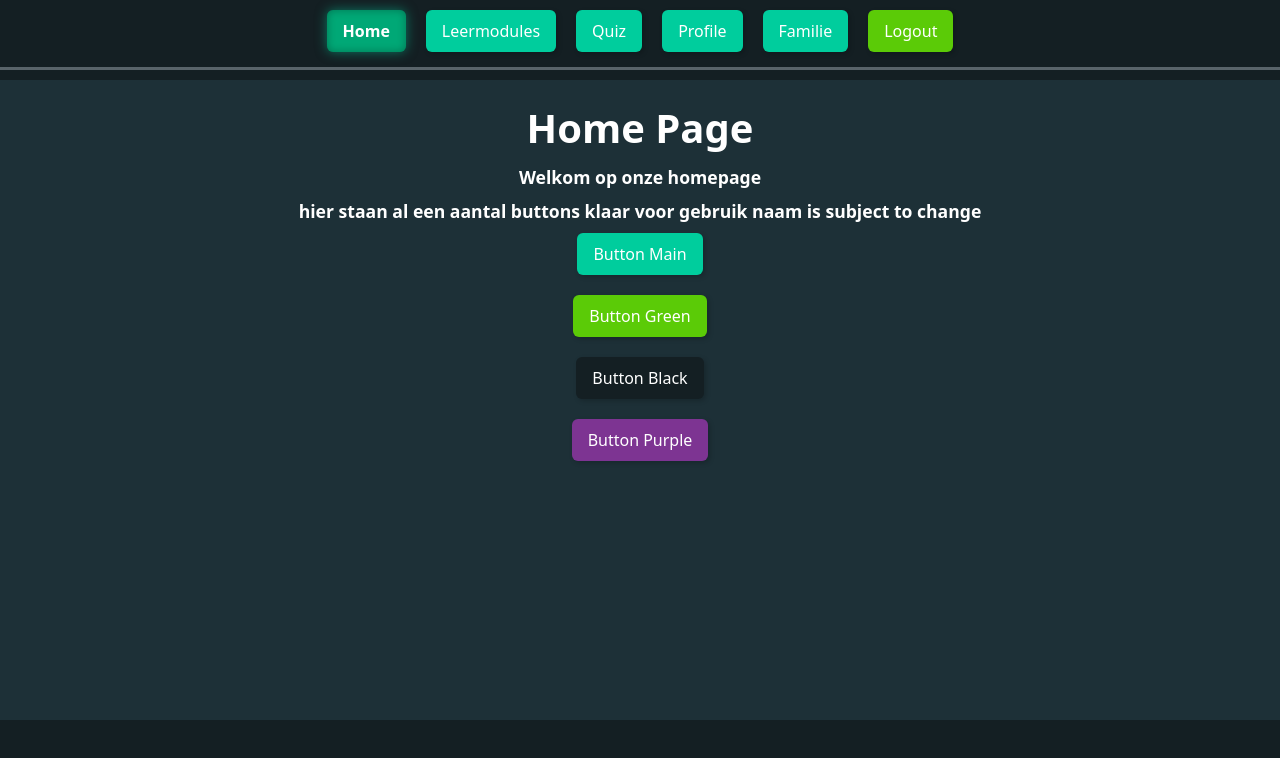
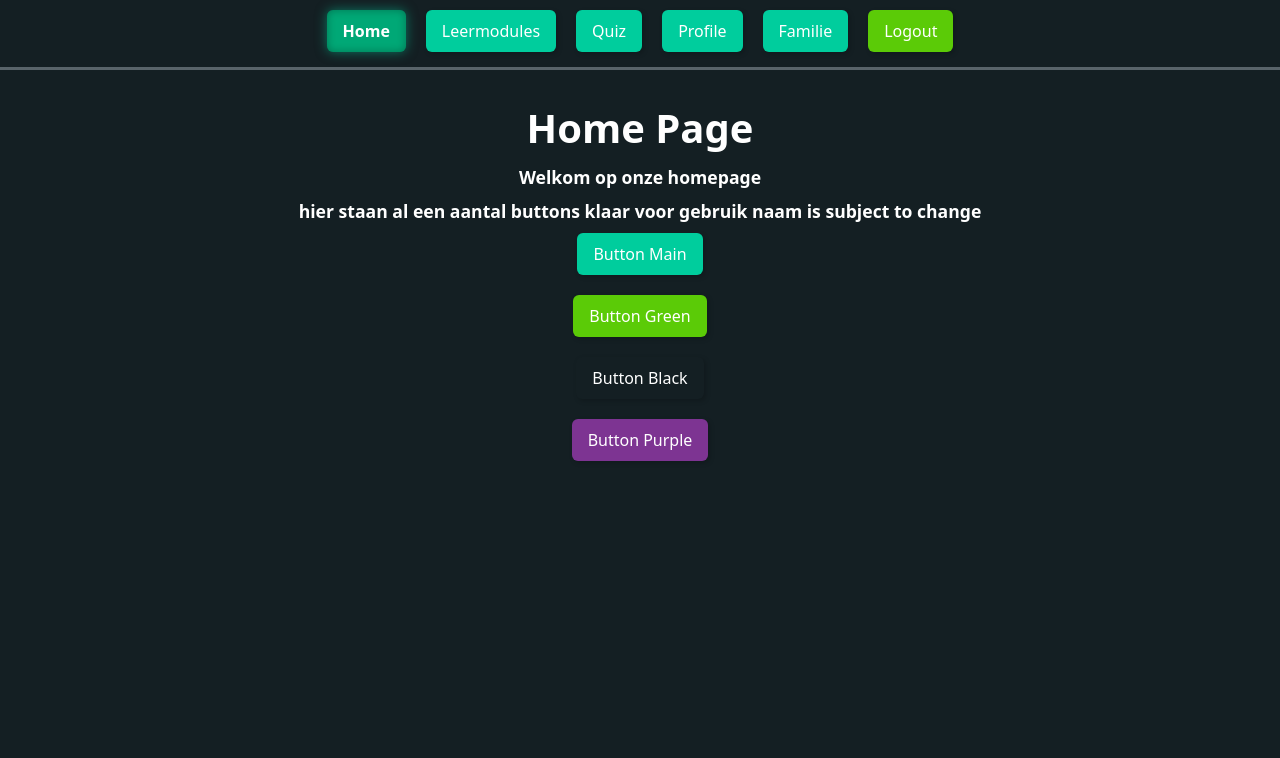
Before and after one commit to BryanBooij/TLE-3, a React (Vite) app: page /Home in a window 1280 px wide. Shown: the top 758 px of the page. Built offline with nearby package versions, Linux system fonts and the light colour scheme; sample sign-in values are in the browser's storage; a web font is replaced by a local one.

Commit message:
removed background on home page

```diff
--- a/src/Home.css
+++ b/src/Home.css
@@ -1,5 +1,4 @@
 .home-container {
-  background-color: #1D3037;
   width: 100%;
   height: 100%;
   padding: 20px;
```
